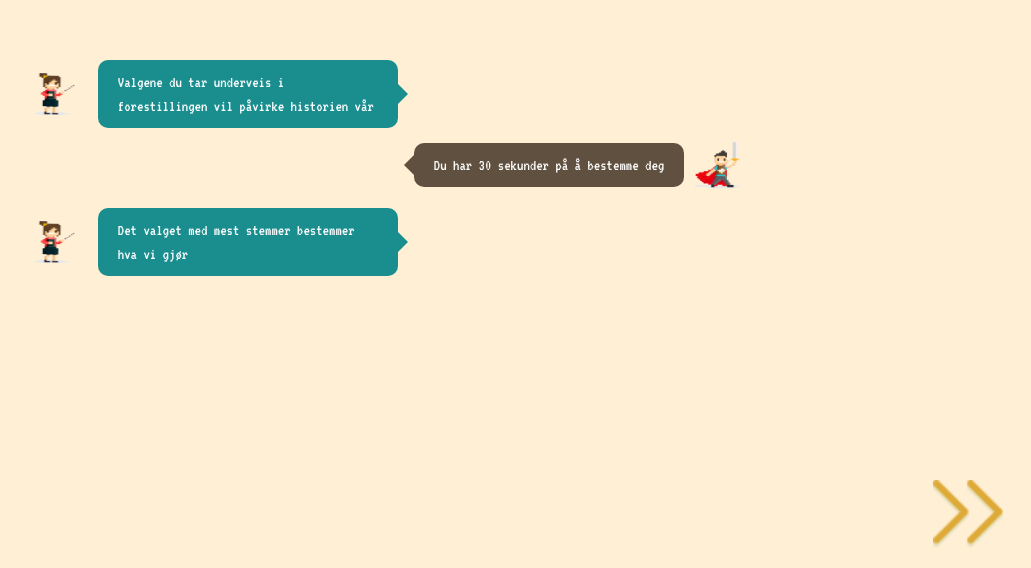
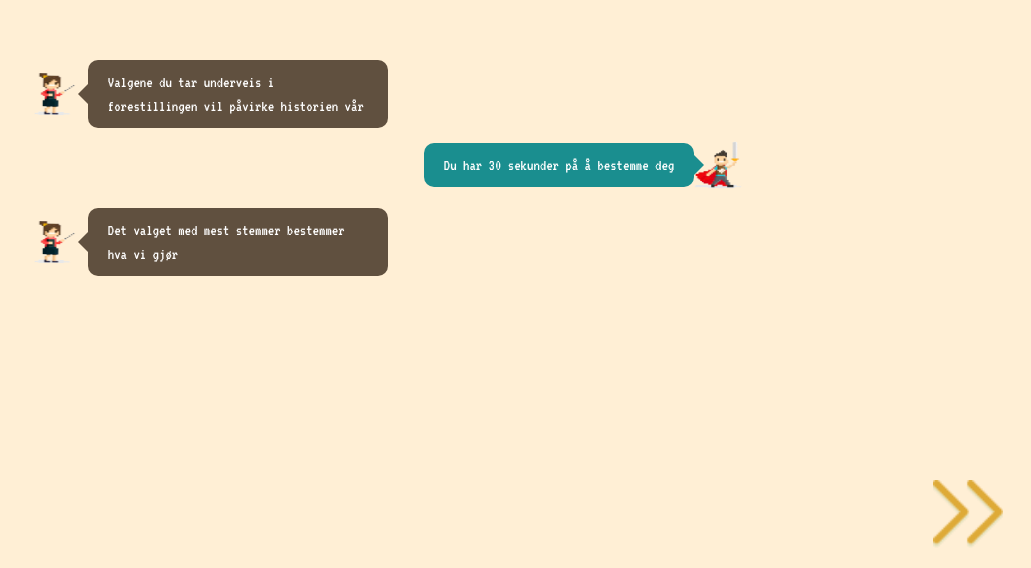
Before and after one commit to SveinungUlstein/Loading, a React (Vite) app in the folder LoadingApp/: page /instruction in a window 1280 px wide. Shown: the part 232-800 px from the top of the page, without its empty margins (249-1280 px from the left). Built offline with nearby package versions, Linux system fonts and the light colour scheme.

Commit message:
merge med main

```diff
--- a/LoadingApp/src/components/PhoneScreen/InstructionScreen/InstructionComponent.jsx
+++ b/LoadingApp/src/components/PhoneScreen/InstructionScreen/InstructionComponent.jsx
@@ -58,20 +58,20 @@ function InstructionComponent() {
         <div className="flex flex-col items-start space-y-20">
           <div className="flex items-center">
             <img src="/src/images/karakter3.png" alt="Character 1" className="character-img"/>
-            <div className="bubble-left">
+            <div className="bubble-right">
               <p>Valgene du tar underveis i forestillingen vil påvirke historien vår</p>
             </div>
           </div>
           <div className="flex items-center">
             <img src="/src/images/karakter3.png" alt="Character 1" className="character-img"/>
-            <div className="bubble-left">
+            <div className="bubble-right">
               <p>Det valget med mest stemmer bestemmer hva vi gjør</p>
             </div>
           </div>
         </div>
         <div className="flex flex-col items-end space-y-6">
           <div className="flex items-center" style={{ marginTop: '80px' }}>
-            <div className="bubble-right">
+            <div className="bubble-left">
               <p>Du har 30 sekunder på å bestemme deg</p>
             </div>
             <img src="src/images/karakter1.png" alt="Character 2" className="character-img"/>
```
